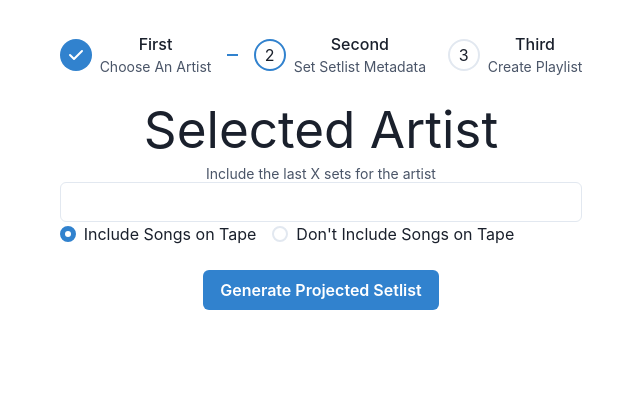
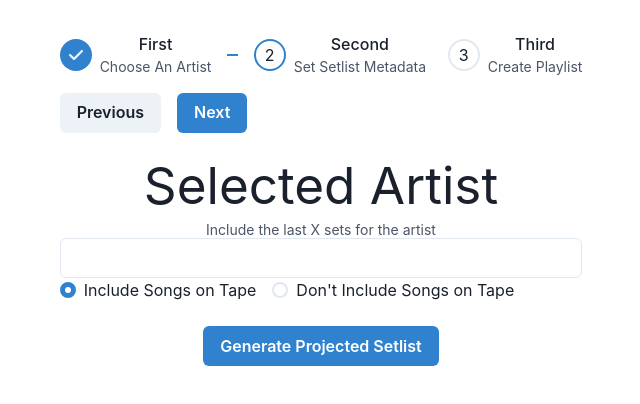
Before and after one commit to tyleragnew/setlist-to-playlist-ui, a React (Vite) app: page /setlistMetadata in a window 1280 px wide. Shown: the top 404 px of the page, without its empty margins (319-959 px from the left). Built offline with nearby package versions, Linux system fonts and the light colour scheme; no server answers; sample sign-in values are in the browser's storage.

Commit message:
step context

```diff
--- a/src/App.tsx
+++ b/src/App.tsx
@@ -2,6 +2,7 @@ import { useState } from 'react';
 import { ChakraProvider } from '@chakra-ui/react'
 import { ArtistMetadata, ChooseArtist } from './pages/ChooseArtist'
 import { StepHeader } from './components/StepHeader';
+import { StepProvider } from './context/StepContext';
 import { SetSetlistMetadata } from './pages/SetSetlistMetadata';
 import ListenerContext, { PlaylistMetadata, SetlistMetadata } from './context/ListenerContext';
 import { useAuth } from './hooks/useAuth';
@@ -38,6 +39,7 @@ function App() {
           setlistLoaded,
           setSetlistLoaded,
         }}>
+        <StepProvider>
           <ChakraProvider>
             <StepHeader />
             <br />
@@ -49,6 +51,7 @@ function App() {
               <Route path="*" element={<Navigate to="/" replace />} />
             </Routes>
           </ChakraProvider>
+        </StepProvider>
       </ListenerContext.Provider >
     </>
   )
--- a/src/components/StepHeader.tsx
+++ b/src/components/StepHeader.tsx
@@ -1,19 +1,31 @@
-import { Box, Step, StepDescription, StepIcon, StepIndicator, StepNumber, StepSeparator, StepStatus, StepTitle, Stepper, useSteps } from "@chakra-ui/react"
+import { Box, Step, StepDescription, StepIcon, StepIndicator, StepNumber, StepSeparator, StepStatus, StepTitle, Stepper, Button, HStack } from "@chakra-ui/react"
+import { useNavigate } from 'react-router-dom'
+import { useStep, useSetStep } from '../context/StepContext'
 
 const steps = [
-    { title: 'First', description: 'Choose An Artist' },
-    { title: 'Second', description: 'Set Setlist Metadata' },
-    { title: 'Third', description: 'Create Playlist' },
+    { title: 'First', description: 'Choose An Artist', path: '/' },
+    { title: 'Second', description: 'Set Setlist Metadata', path: '/setlistMetadata' },
+    { title: 'Third', description: 'Create Playlist', path: '/playlist' },
 ]
 
 export function StepHeader() {
 
-    const { activeStep } = useSteps({
-        index: 1,
-        count: steps.length,
-    })
+    const activeStep = useStep()
+    const setStep = useSetStep()
+    const navigate = useNavigate()
+
+    const goTo = (idx: number) => {
+        if (idx < 0 || idx >= steps.length) return
+        setStep(idx)
+        const path = steps[idx].path
+        navigate(path)
+    }
+
+    const onPrev = () => goTo(activeStep - 1)
+    const onNext = () => goTo(activeStep + 1)
 
     return (
+        <>
             <Stepper index={activeStep}>
                 {steps.map((step, index) => (
                     <Step key={index}>
@@ -32,5 +44,10 @@ export function StepHeader() {
                     </Step>
                 ))}
             </Stepper>
+            <HStack spacing={4} mt={4}>
+                <Button onClick={onPrev} isDisabled={activeStep <= 0}>Previous</Button>
+                <Button onClick={onNext} colorScheme='blue' isDisabled={activeStep >= steps.length - 1}>Next</Button>
+            </HStack>
+        </>
     )
 }
--- /dev/null
+++ b/src/context/StepContext.tsx
@@ -0,0 +1,32 @@
+import React, { createContext, useContext, useState } from 'react'
+
+type StepContextType = {
+    step: number
+    setStep: (n: number) => void
+}
+
+const StepContext = createContext<StepContextType | undefined>(undefined)
+
+export function StepProvider({ children }: { children: React.ReactNode }) {
+    const [step, setStep] = useState<number>(0)
+
+    return (
+        <StepContext.Provider value={{ step, setStep }}>
+            {children}
+        </StepContext.Provider>
+    )
+}
+
+export function useStep(): number {
+    const ctx = useContext(StepContext)
+    if (!ctx) throw new Error('useStep must be used within a StepProvider')
+    return ctx.step
+}
+
+export function useSetStep(): (n: number) => void {
+    const ctx = useContext(StepContext)
+    if (!ctx) throw new Error('useSetStep must be used within a StepProvider')
+    return ctx.setStep
+}
+
+export default StepContext
--- a/src/pages/ChooseArtist.tsx
+++ b/src/pages/ChooseArtist.tsx
@@ -1,6 +1,7 @@
 import { Input, SimpleGrid } from "@chakra-ui/react";
 import { useEffect, useState } from "react";
 import { ArtistCard } from "../components/ArtistCard";
+import { useSetStep } from '../context/StepContext'
 
 
 export type ArtistMetadata = {
@@ -11,6 +12,12 @@ export type ArtistMetadata = {
 }
 
 export function ChooseArtist() {
+
+    const setStep = useSetStep()
+    useEffect(() => {
+        setStep(0)
+    }, [setStep])
+
 
 
     const [listOfArtists, setListofArtists] = useState<ArtistMetadata[]>([]);
--- a/src/pages/ReviewPlaylist.tsx
+++ b/src/pages/ReviewPlaylist.tsx
@@ -1,10 +1,17 @@
 import { AspectRatio, Button, SimpleGrid, Spinner } from "@chakra-ui/react";
 import { useListenerContext } from "../context/ListenerContext";
 import { useNavigate } from "react-router-dom";
+import { useSetStep } from '../context/StepContext'
+import { useEffect } from 'react'
 
 export function ReviewPlaylist() {
     const navigate = useNavigate();
     const { setlistLoaded, chosenArtist, playlistMetadata } = useListenerContext();
+
+    const setStep = useSetStep()
+    useEffect(() => {
+        setStep(2)
+    }, [setStep])
 
     return (
         <>
--- a/src/pages/SetSetlistMetadata.tsx
+++ b/src/pages/SetSetlistMetadata.tsx
@@ -1,10 +1,16 @@
 import { Button, FormControl, FormHelperText, Input, Radio, RadioGroup, SimpleGrid, Stack } from "@chakra-ui/react";
-import { useState } from "react";
+import { useState, useEffect } from "react";
 import { useListenerContext } from "../context/ListenerContext";
 import { ProjectedSetlist } from "../components/ProjectedSetlist";
+import { useSetStep } from '../context/StepContext'
 
 export function SetSetlistMetadata() {
     const { chosenArtist, setSetlistMetadata } = useListenerContext();
+
+    const setStep = useSetStep()
+    useEffect(() => {
+        setStep(1)
+    }, [setStep])
 
     const [setlistLoaded, setSetlistLoaded] = useState(false);
 
```
Also changed, not shown: src/hooks/useStep.ts (added, +24 -0 lines), 2 other files (tests, documents, lock files or other folders). Lines whose indentation alone changed are shown as unchanged.
